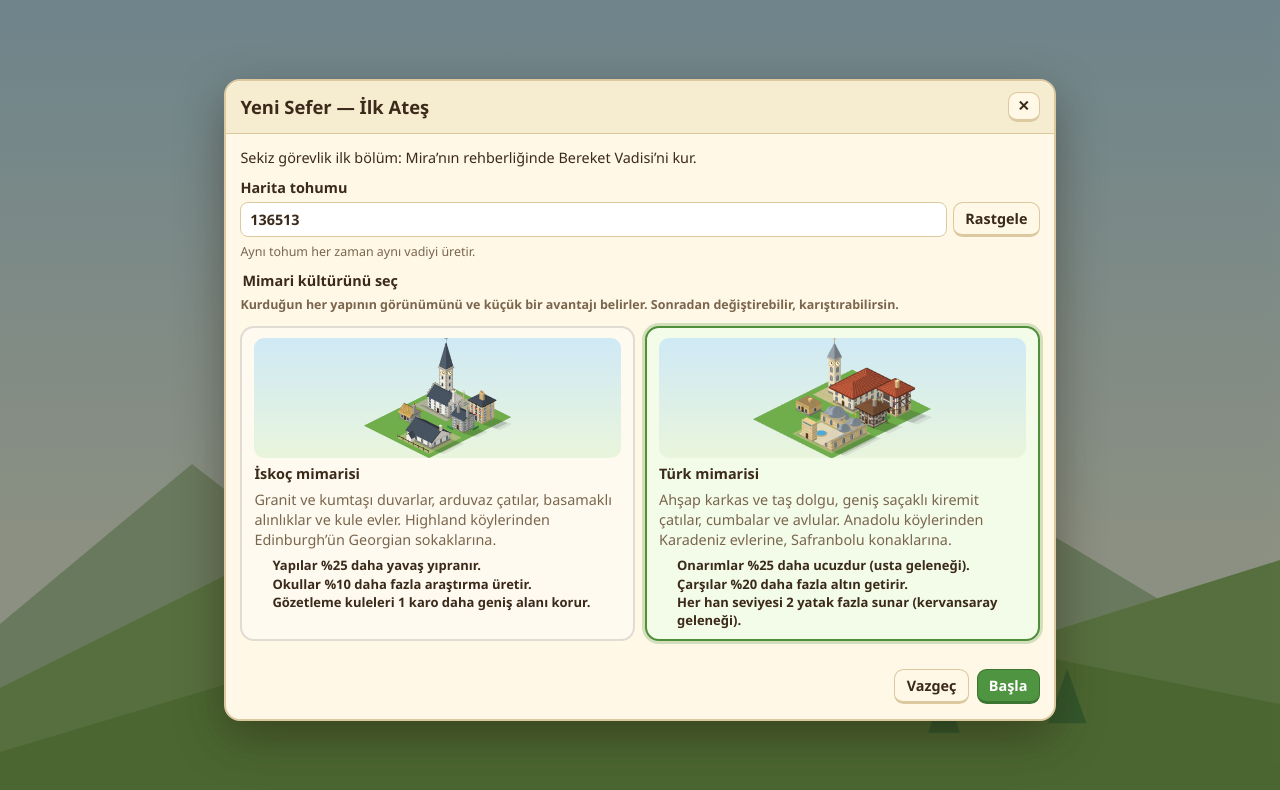
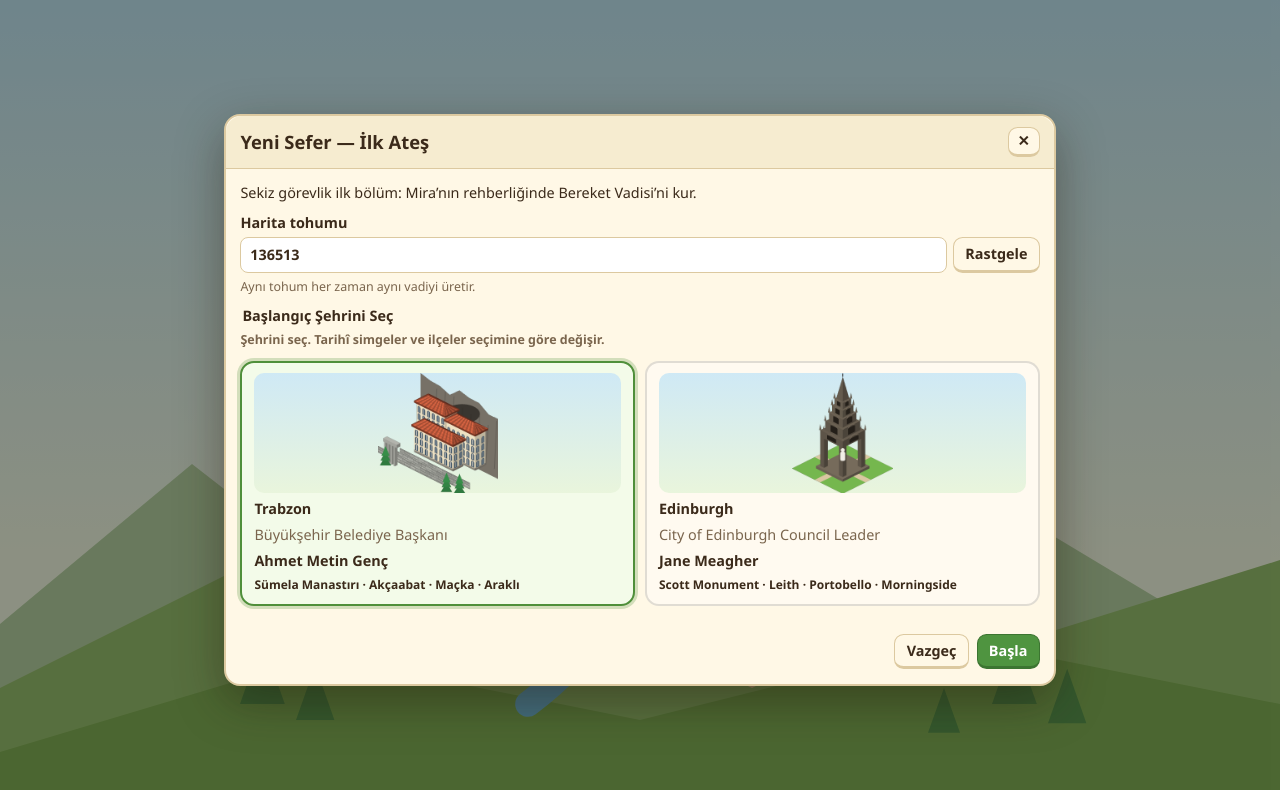
Before and after one commit to oguzcobn/empires-of-the-valley, a React (Vite) app: page / in a window 1280 px wide. Both pictures are taken after a click on the button "Yeni Sefer". Shown: the top 790 px of the page. Built offline with nearby package versions, Linux system fonts and the light colour scheme.

Commit message:
Replace generic culture picker with animated Trabzon Edinburgh city selection

```diff
--- a/src/components/TitleScreen.tsx
+++ b/src/components/TitleScreen.tsx
@@ -4,7 +4,9 @@ import { useApp } from '../app/store';
 import type { GameMode } from '../game/core/types';
 import { PLAYABLE_STYLES } from '../game/data/architecture';
 import type { PlayableStyle } from '../game/data/architecture';
-import { CulturePreview } from './CulturePreview';
+import { MonumentPreview } from './MonumentPreview';
+import { CITIES } from '../game/data/cities';
+import type { CityId } from '../game/data/cities';
 import { GAME_VERSION } from '../game/data/balance';
 import { t } from '../i18n';
 import { Modal } from './common';
@@ -40,28 +42,24 @@ function NewGameDialog({ mode, onClose }: { mode: GameMode; onClose: () => void
       </label>
       <p className={`hint ${valid ? '' : 'warn'}`}>{t(valid ? 'newGame.seedHint' : 'newGame.seedInvalid')}</p>
       <fieldset className="field plain">
-        <legend>{t('arch.pickCulture')}</legend>
-        <p className="hint">{t('arch.pickCultureHint')}</p>
-        <div className="culture-pick" role="group" aria-label={t('newGame.culture')}>
-          {PLAYABLE_STYLES.map((st) => (
-            <button
-              key={st}
-              type="button"
-              className="culture-card"
-              aria-pressed={culture === st}
-              onClick={() => setCulture(st)}
-              data-testid={`culture-${st}`}
-            >
-              <CulturePreview style={st} />
-              <h4>{t(`style.${st}.long`)}</h4>
-              <span className="muted">{t(`style.${st}.desc`)}</span>
-              <ul>
-                <li>{t(`style.${st}.bonus1`)}</li>
-                <li>{t(`style.${st}.bonus2`)}</li>
-                <li>{t(`style.${st}.bonus3`)}</li>
-              </ul>
-            </button>
-          ))}
+        <legend>{t('city.selectTitle')}</legend>
+        <p className="hint">{t('city.startNote')}</p>
+        <div className="culture-pick city-pick" role="group" aria-label={t('city.selectTitle')}>
+          {(['trabzon','edinburgh'] as CityId[]).map((id) => {
+            const city = CITIES[id];
+            return (
+              <button key={id} type="button" className={`culture-card city-card city-${id}`}
+                aria-pressed={culture === city.culture}
+                onClick={() => setCulture(city.culture)}
+                data-testid={`culture-${city.culture}`}>
+                <MonumentPreview cityId={id} />
+                <h4>{city.name}</h4>
+                <span className="muted">{city.leaderTitle}</span>
+                <strong>{city.leader}</strong>
+                <small>{id === 'trabzon' ? 'Sümela Manastırı · Akçaabat · Maçka · Araklı' : 'Scott Monument · Leith · Portobello · Morningside'}</small>
+              </button>
+            );
+          })}
         </div>
       </fieldset>
       <div className="actions">
```
